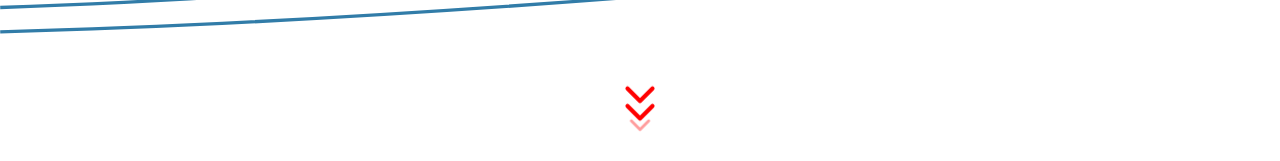
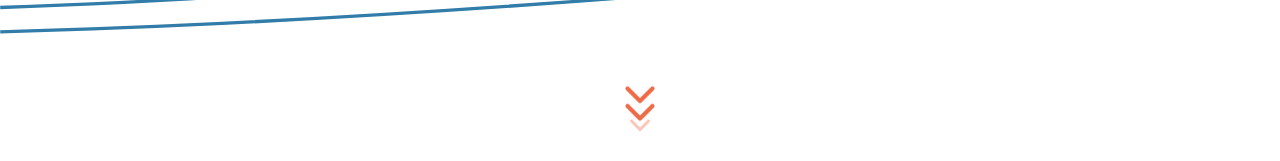
Before and after one commit to perch-sensing/website-v1, a React (Create React App) app: page / in a window 1280 px wide. Shown: the part 639-800 px from the top of the page. Built offline with nearby package versions, Linux system fonts and the light colour scheme.

Commit message:
fixed contacts

```diff
--- a/src/components/ScrollIndicator/ScrollIndicator.scss
+++ b/src/components/ScrollIndicator/ScrollIndicator.scss
@@ -1,3 +1,5 @@
+@use "../../styles/utils.scss" as theme;
+
 .ScrollIndicator {
   position: fixed;
   bottom: 50px;
@@ -21,7 +23,7 @@
   }
 
   svg {
-    color: red;
+    color: theme.color(flame);
     display: block;
     animation: move 3s ease-out infinite;
     position: absolute;
--- a/src/main.scss
+++ b/src/main.scss
@@ -34,7 +34,7 @@ section {
 
   @media screen and (min-height: 1000px) {
     min-height: height 100vh;
-    min-height: initial;
+    min-height: 1000px;
     max-height: 1250px;
   }
 
--- a/src/pages/AboutUs/AboutUsPage.scss
+++ b/src/pages/AboutUs/AboutUsPage.scss
@@ -4,7 +4,7 @@
   section {
     width: 100%;
     padding: 100px;
-    min-height: 100vh;
+    // min-height: 100vh;
 
     @include theme.viewport(medium) {
       padding: 50px;
--- a/src/pages/Contact/ContactPage.scss
+++ b/src/pages/Contact/ContactPage.scss
@@ -57,9 +57,12 @@
       text-align: center;
       width: 100%;
       justify-self: flex-start;
+      align-self: flex-start;
+      max-width: 800px;
 
       @include theme.viewport(medium) {
         justify-self: center;
+        max-width: initial;
       }
     }
     .contact-card {
```
